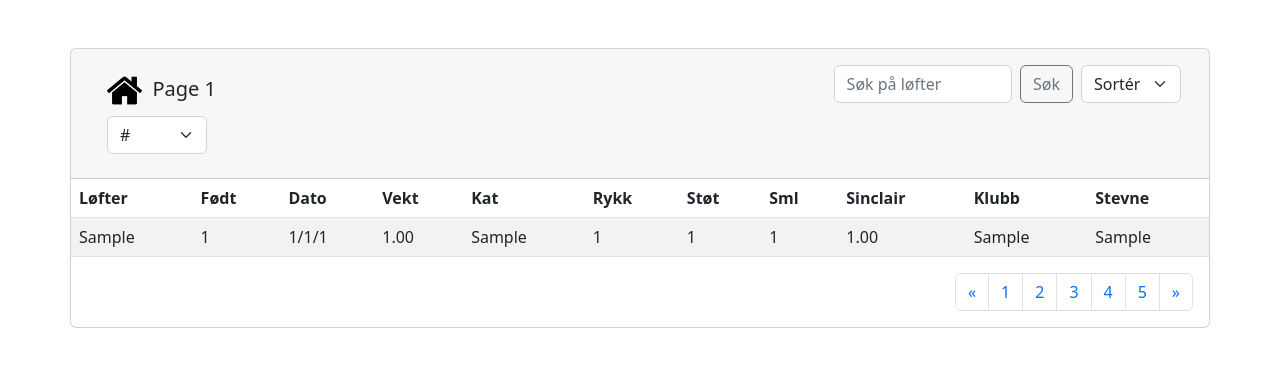
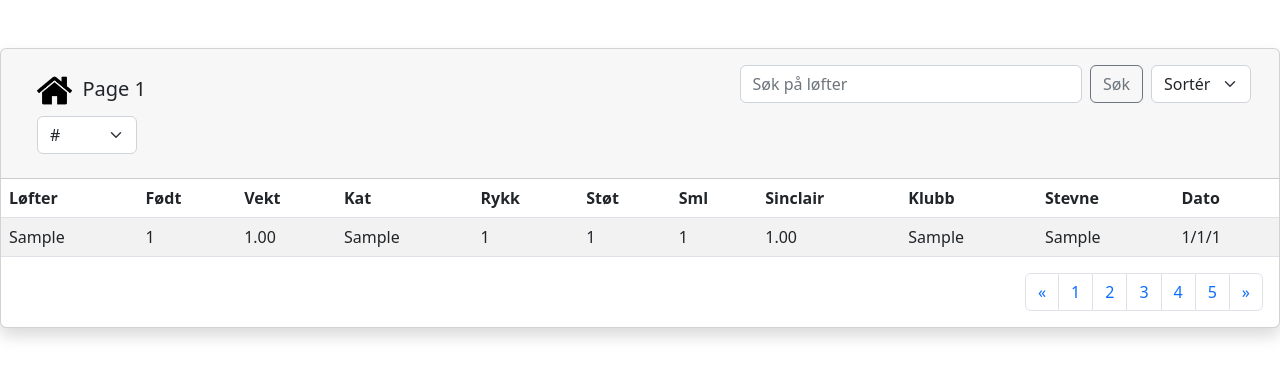
Before and after one commit to zednq/vektlofting, a Django app: a page that uses data/templates/table.html in a window 1280 px wide. Shown: the top 378 px of the page. Run offline with Django 4.2, Linux system fonts and the light colour scheme; tables that the repository leaves empty hold one stand-in row (values such as "Sample post"); some libraries are stand-ins or nearby versions.

Commit message:
Update table.html

```diff
--- a/data/templates/table.html
+++ b/data/templates/table.html
@@ -8,7 +8,7 @@
 </head>
 <body>
 
-    <div class="card container-md p-0 mt-5 mx-auto">
+    <div class="card col-xxl-6 shadow p-0 mt-5 mx-auto">
         <div class="card-header p-3">
 
             <div class="d-flex">
@@ -23,7 +23,7 @@
                     </select>
 
                 </div>
-                <div class="container w-50 h-50 d-flex">
+                <div class="container w-75 h-50 d-flex">
 
                     <input class="form-control me-2" id="search" placeholder="S&oslash;k p&aring; l&oslash;fter">
                     <button class="btn btn-outline-secondary" onclick="makeSearch(getElementById('search').value);">S&oslash;k</button>
@@ -70,7 +70,6 @@
                     <tr>
                         <th>L&oslash;fter</th>
                         <th>F&oslash;dt</th>
-                        <th>Dato</th>
                         <th>Vekt</th>
                         <th>Kat</th>
                         <th>Rykk</th>
@@ -79,6 +78,7 @@
                         <th>Sinclair</th>
                         <th>Klubb</th>
                         <th>Stevne</th>
+                        <th>Dato</th>
                     </tr>
                 </thead>
                 <tbody>
@@ -86,7 +86,6 @@
                     <tr>
                         <td>{{ data.lofter }}</td>
                         <td>{{ data.fodt }}</td>
-                        <td>{{ data.aar }}/{{ data.dag }}/{{ data.mnd }}</td>
                         <td>{{ data.vekt }}</td>
                         <td>{{ data.kat }}</td>
                         <td>{{ data.rykk }}</td>
@@ -95,6 +94,7 @@
                         <td>{{ data.sinclair }}</td>
                         <td>{{ data.klubb }}</td>
                         <td>{{ data.stevne }}</td>
+                        <td>{{ data.dag }}/{{ data.mnd }}/{{ data.aar }}</td>
                     </tr>
                     {% endfor %}
                 </tbody>
```
